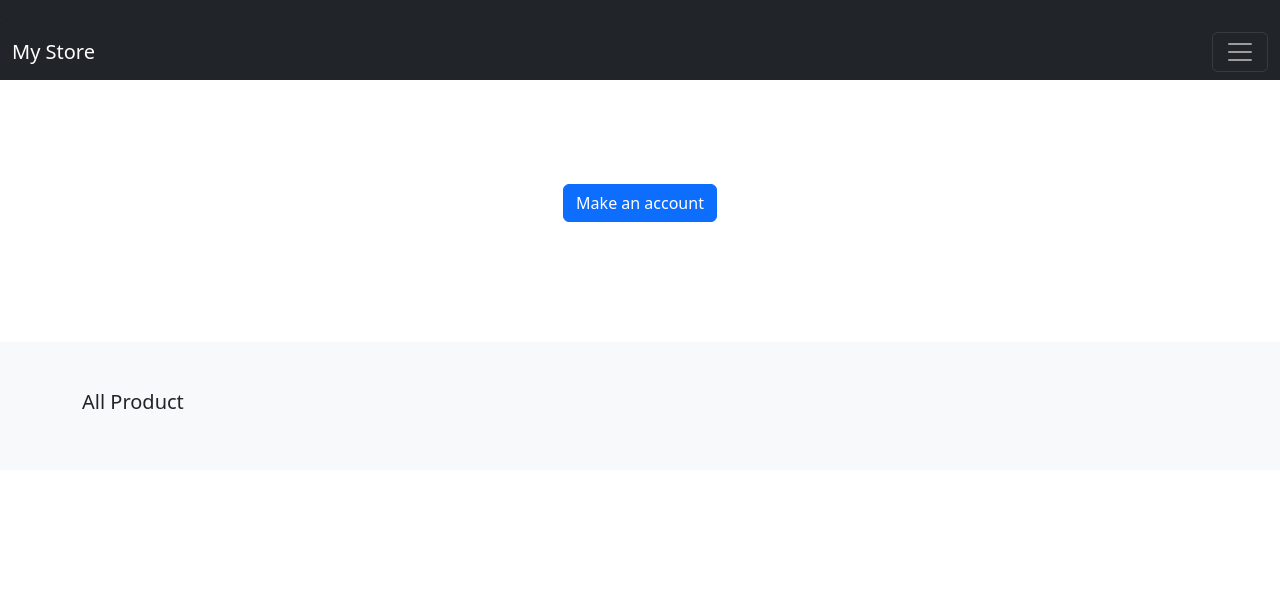
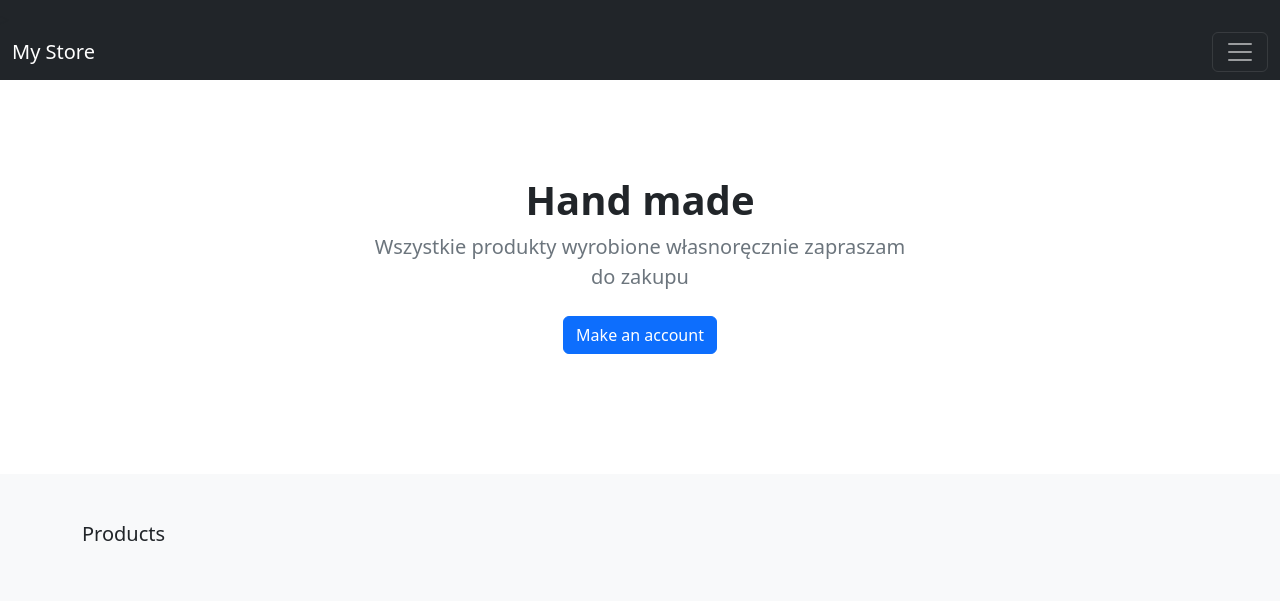
Before and after one commit to Revonret/Eshop, a Django app: template EShop/shopping/templates/home.html in a window 1280 px wide. Shown: the top 601 px of the page. Run offline with Django 4.2, Linux system fonts and the light colour scheme; the template is opened without the code that fills it, so the values that code supplies are empty; some libraries are stand-ins or nearby versions.

Commit message:
add new views

```diff
--- a/EShop/shopping/admin.py
+++ b/EShop/shopping/admin.py
@@ -5,11 +5,11 @@ from .models import Category, Product
 
 @admin.register(Category)
 class CategoryAdmin(admin.ModelAdmin):
-    list_display = ['name']
+    list_display = ['name', 'slug']
 
 
 @admin.register(Product)
 class ProductAdmin(admin.ModelAdmin):
-    list_display = ['product_name', 'price', 'description', 'categories', 'in_stock']
+    list_display = ['product_name', 'price', 'description', 'category', 'in_stock', 'slug']
     list_filter = ['product_name']
     list_editable = ['price', 'in_stock']
--- a/EShop/shopping/models.py
+++ b/EShop/shopping/models.py
@@ -9,7 +9,7 @@ class Category(models.Model):
     slug = models.SlugField(max_length=255, unique=True)
 
     def get_absolute_url(self):
-        return reverse('store:category_list', args=[self.slug])
+        return reverse('shopping:category_list', args=[self.slug])
 
     def __str__(self):
         return self.name
@@ -19,12 +19,12 @@ class Product(models.Model):
     product_name = models.CharField(max_length=200)
     price = models.DecimalField(max_digits=6, decimal_places=2)
     description = models.TextField()
-    categories = models.ForeignKey(Category, on_delete=CASCADE)
+    category = models.ForeignKey(Category, on_delete=CASCADE)
     in_stock = models.IntegerField()
     slug = models.SlugField(max_length=255)
 
     def get_absolute_url(self):
-        return reverse('store:product_detail', args=[self.slug])
+        return reverse('shopping:product_detail', args=[self.slug])
 
     def __str__(self):
         return self.product_name
--- a/EShop/shopping/templates/home.html
+++ b/EShop/shopping/templates/home.html
@@ -1,10 +1,9 @@
-{% extends "./base.html" %}
+{% extends "base.html" %}
 {% load static %}
 
 {% block title %}
     Home
 {% endblock %}
-
 {% block content %}
 
 
@@ -13,6 +12,8 @@
   <section class="py-5 text-center container">
     <div class="row py-lg-5">
       <div class="col-lg-6 col-md-8 mx-auto">
+        <h1 class="h1 fw-bold">Hand made</h1>
+        <p class="lead text-muted"> Wszystkie produkty wyrobione własnoręcznie zapraszam do zakupu </p>
         <p>
           <a href="#" class="btn btn-primary my-2">Make an account</a>
         </p>
@@ -23,7 +24,7 @@
   <div class="album py-5 bg-light">
     <div class="container">
 
-      <div class="pb-3 h5">All Product</div>
+      <div class="pb-3 h5">Products</div>
       <div class="row row-cols-1 row-cols-sm-2 row-cols-md-5 g-3">
 
         {% for product in products %}
@@ -32,10 +33,8 @@
           <div class="card shadow-sm">
             <div class="card-body">
               <p class="card-text">
+                <a class="text-dark text-decoration-none" href="{{ product.get_absolute_url }}">{{ product.product_name }}</a>
               </p>
-              <div class="d-flex justify-content-between align-items-center">
-                <small class="text-muted">Check</small>
-              </div>
             </div>
           </div>
         </div>
--- a/EShop/shopping/views.py
+++ b/EShop/shopping/views.py
@@ -10,16 +10,16 @@ def categories(request):
 
 
 def shop(request):
-    products = Product.products.all()
+    products = Product.objects.all()
     return render(request, 'home.html', {'products': products})
-
-
-def category_list(request, category_slug=None):
-    category = get_object_or_404(Category, slug=category_slug)
-    products = Product.objects.filter(category=category)
-    return render(request, 'shopping/category.html', {'category': category, 'products': products})
 
 
 def product_detail(request, slug):
     product = get_object_or_404(Product, slug=slug)
-    return render(request, 'shopping/detail.html', {'product': product})
+    return render(request, 'detail.html', {'product': product})
+
+
+def category_list(request, category_slug):
+    category = get_object_or_404(Category, slug=category_slug)
+    products = Product.objects.filter(category=category)
+    return render(request, 'category.html', {'category': category, 'products': products})
--- a/EShop/templates/base.html
+++ b/EShop/templates/base.html
@@ -2,19 +2,12 @@
 
 <!DOCTYPE html>
 <html>
-
 <head>
     <meta charset="utf-8" />
     <title>{% block title %}My shop{% endblock %}</title>
     <meta name="viewport" content="width=device-width, initial-scale=1">
-
-
-
-        <link rel="stylesheet" href="{% static './css/bootstrap.min.css' %}">
-
-        <script src="{% static './js/bootstrap.bundle.min.js' %}" async defer></script>
-
-
+    <link rel="stylesheet" href="{% static './css/bootstrap.min.css' %}">
+    <script src="{% static './js/bootstrap.bundle.min.js' %}" async defer></script>
 
 </head>
 
@@ -41,10 +34,10 @@
                                 Category
                             </a>
                             <ul class="dropdown-menu" aria-labelledby="navbarDropdown">
-
+                                <li><a class="dropdown-item" href="{% url "shopping:all_products" %}">All</a></li>
                                 {% for c in categories %}
                                 <li class="selected">
-                                    <a class="dropdown-item" href="#">{{ c.name|title }}</a>
+                                    <a class="dropdown-item" href="{{ c.get_absolute_url }}">{{ c.name|title }}</a>
                                 </li>
                                 {% endfor %}
                             </ul>
```
Also changed, not shown: EShop/EShop/settings.py (+2 -5 lines), EShop/shopping/templates/category.html (+7 -11 lines), EShop/shopping/templates/detail.html (+5 -4 lines), EShop/shopping/migrations/0001_initial.py.
